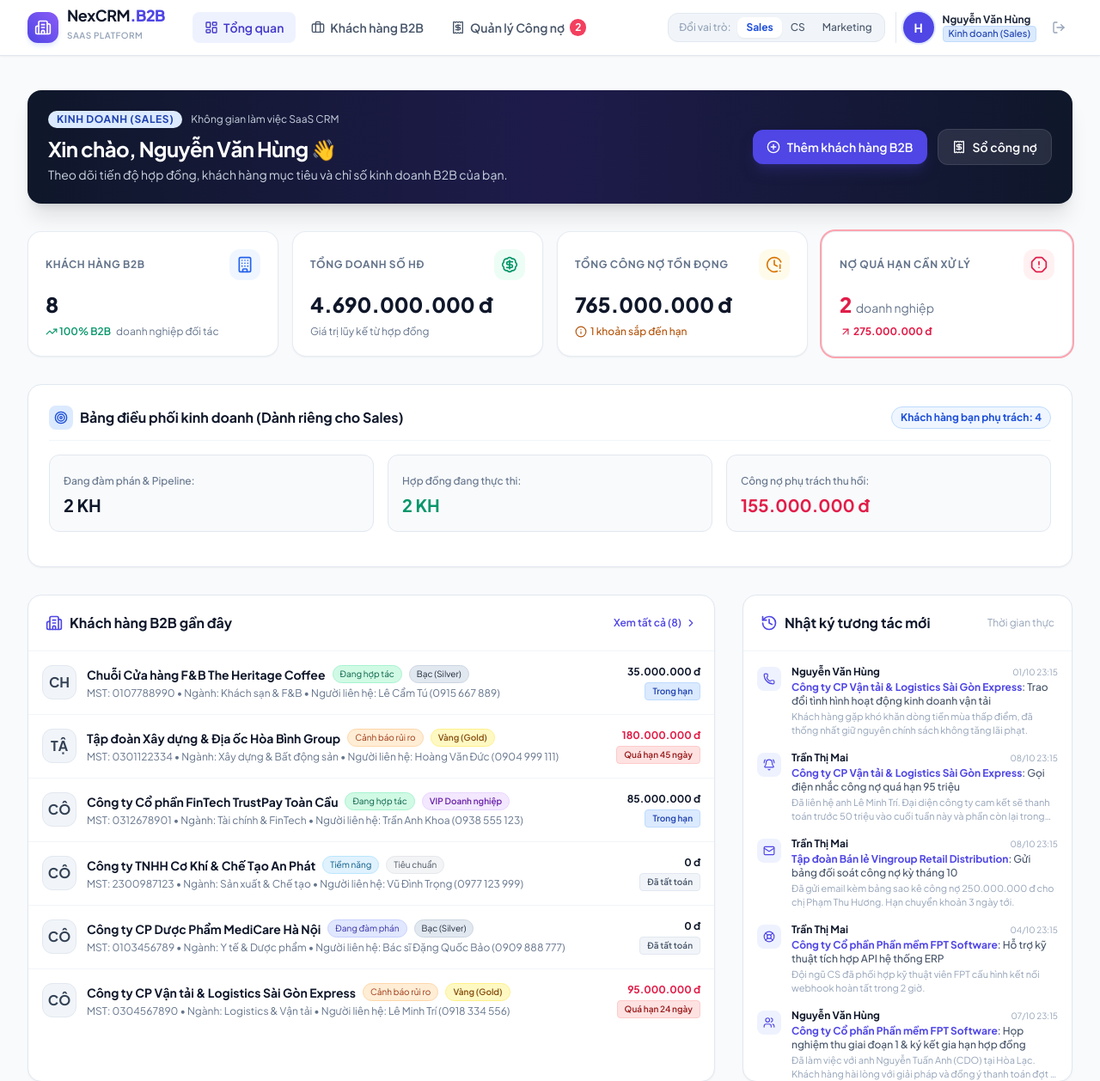
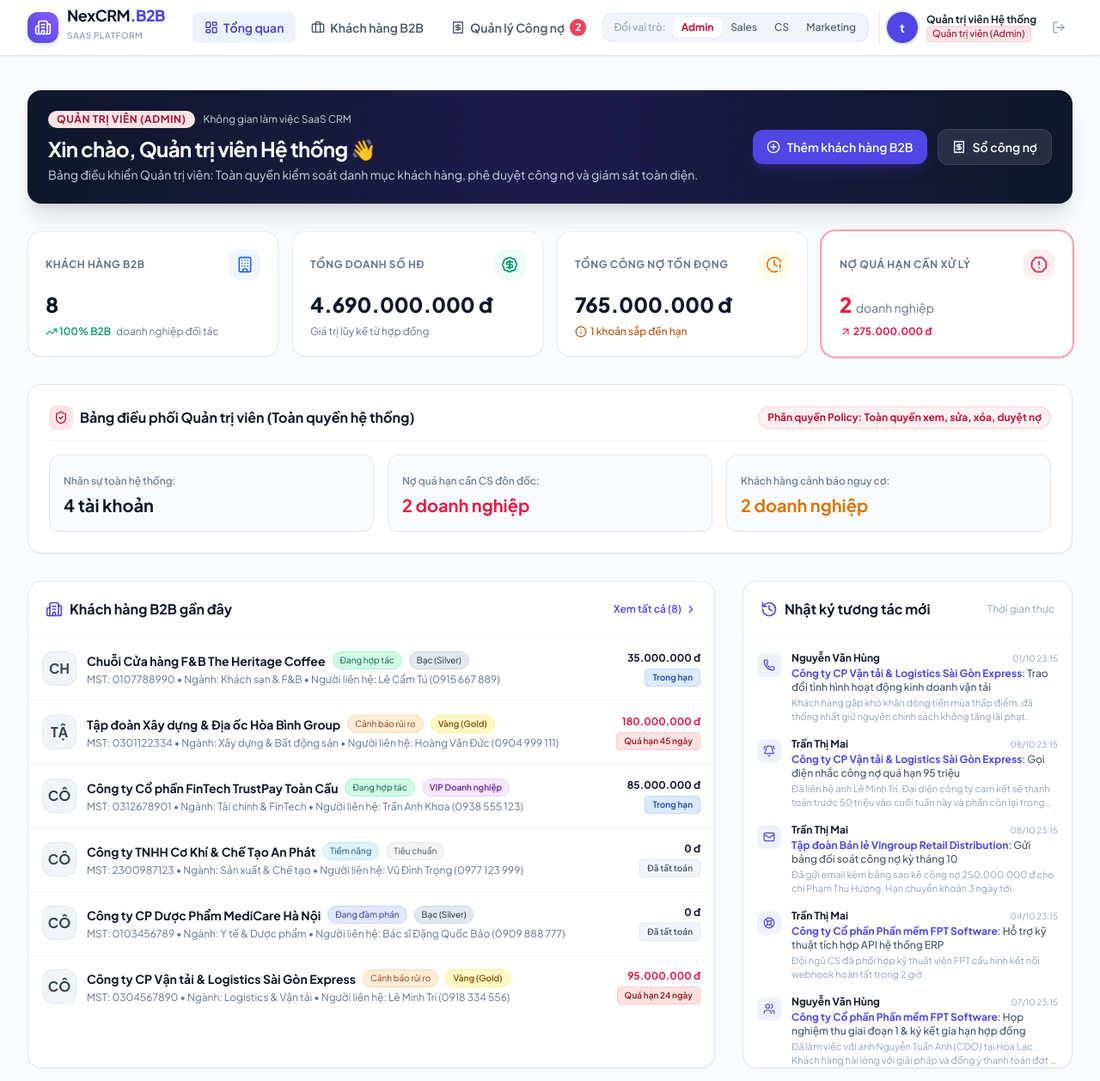
Before and after one commit to NeoHuy/nexcrm-b2b, a Rails app: page /dashboard in a window 1280 px wide. Shown: the top 1258 px of the page at 86% size. Run offline with Rails 7, Linux system fonts and the light colour scheme; a user stored in the database is signed in; data comes from the database, SQL or seed files in the repository; parts of the project's set-up code (start-up, migrations or seed data) failed here and were passed over; some libraries are stand-ins or nearby versions.

Commit message:
feat: implement Policy-based authorization with admin and user roles

```diff
--- a/app/controllers/activities_controller.rb
+++ b/app/controllers/activities_controller.rb
@@ -4,6 +4,8 @@ class ActivitiesController < ApplicationController
     @activity = @customer.activities.build(activity_params)
     @activity.user = current_user
     @activity.occurred_at ||= Time.current
+
+    authorize @activity
 
     if @activity.save
       flash[:notice] = "Đã lưu nhật ký tương tác: #{@activity.title}"
@@ -17,6 +19,9 @@ class ActivitiesController < ApplicationController
   def destroy
     @customer = Customer.find(params[:customer_id])
     @activity = @customer.activities.find(params[:id])
+
+    authorize @activity
+
     @activity.destroy
     flash[:notice] = "Đã xóa nhật ký tương tác."
     redirect_to customer_path(@customer)
--- a/app/controllers/application_controller.rb
+++ b/app/controllers/application_controller.rb
@@ -1,9 +1,26 @@
 class ApplicationController < ActionController::Base
   protect_from_forgery with: :exception
 
-  helper_method :current_user, :logged_in?, :format_vnd
+  helper_method :current_user, :logged_in?, :format_vnd, :policy
 
   before_action :authenticate_user!
+
+  class NotAuthorizedError < StandardError; end
+  rescue_from NotAuthorizedError, with: :user_not_authorized
+
+  def policy(record)
+    policy_class = "#{record.is_a?(Class) ? record : record.class}Policy".constantize
+    policy_class.new(current_user, record)
+  end
+
+  def authorize(record, query = nil)
+    query ||= "#{action_name}?"
+    pol = policy(record)
+    unless pol.public_send(query)
+      raise NotAuthorizedError, "Bạn không có quyền thực hiện hành động này."
+    end
+    true
+  end
 
   private
 
@@ -22,6 +39,11 @@ class ApplicationController < ActionController::Base
     end
   end
 
+  def user_not_authorized(exception)
+    flash[:alert] = exception.message || "Bạn không có quyền thực hiện hành động này (Phân quyền theo Policy)."
+    redirect_back fallback_location: root_path
+  end
+
   def format_vnd(amount)
     return "0 đ" if amount.blank?
     formatted = amount.to_i.to_s.reverse.gsub(/(\d{3})(?=\d)/, '\\1.').reverse
--- a/app/controllers/dashboard_controller.rb
+++ b/app/controllers/dashboard_controller.rb
@@ -10,8 +10,14 @@ class DashboardController < ApplicationController
     @recent_activities = Activity.includes(:customer, :user).order(created_at: :desc).limit(8)
     @recent_customers = Customer.includes(:assigned_user).order(created_at: :desc).limit(6)
 
-    # Role-specific data
-    if current_user.sales?
+    # Role & Policy-specific data
+    if current_user.admin?
+      @cs_urgent_debts = Customer.overdue_debts.order(payment_due_date: :asc).limit(5)
+      @cs_at_risk = Customer.where(status: "at_risk").limit(5)
+      @industry_breakdown = Customer.group(:industry).count
+      @source_breakdown = Customer.group(:lead_source).count
+      @status_breakdown = Customer.group(:status).count
+    elsif current_user.sales?
       @my_customers = current_user.assigned_customers
       @my_pipeline_count = @my_customers.where(status: %w[lead prospect]).count
       @my_active_count = @my_customers.where(status: "active").count
--- a/app/controllers/debt_transactions_controller.rb
+++ b/app/controllers/debt_transactions_controller.rb
@@ -4,6 +4,8 @@ class DebtTransactionsController < ApplicationController
     @transaction = @customer.debt_transactions.build(debt_transaction_params)
     @transaction.user = current_user
     @transaction.transaction_date ||= Date.current
+
+    authorize @transaction
 
     if @transaction.save
       flash[:notice] = "Đã cập nhật công nợ thành công! (#{DebtTransaction::TRANSACTION_TYPES[@transaction.transaction_type]}: #{format_vnd(@transaction.amount)})"
--- a/app/models/user.rb
+++ b/app/models/user.rb
@@ -1,7 +1,8 @@
 class User < ApplicationRecord
   has_secure_password
 
-  ROLES = %w[sales cs marketing].freeze
+  ROLES = %w[admin user].freeze
+  DEPARTMENTS = %w[sales cs marketing management].freeze
 
   validates :name, presence: true
   validates :email, presence: true, uniqueness: true, format: { with: URI::MailTo::EMAIL_REGEXP }
@@ -11,33 +12,51 @@ class User < ApplicationRecord
   has_many :activities, dependent: :destroy
   has_many :debt_transactions, dependent: :nullify
 
+  def admin?
+    role == "admin"
+  end
+
+  def user?
+    role == "user"
+  end
+
   def sales?
-    role == "sales"
+    department == "sales"
   end
 
   def cs?
-    role == "cs"
+    department == "cs"
   end
 
   def marketing?
-    role == "marketing"
+    department == "marketing"
   end
 
   def role_label
-    case role
-    when "sales" then "Kinh doanh (Sales)"
-    when "cs" then "Chăm sóc KH (CS)"
-    when "marketing" then "Tiếp thị (Marketing)"
-    else role.to_s.titleize
+    if admin?
+      "Quản trị viên (Admin)"
+    elsif sales?
+      "Kinh doanh (Sales)"
+    elsif cs?
+      "Chăm sóc KH (CS)"
+    elsif marketing?
+      "Tiếp thị (Marketing)"
+    else
+      "Nhân viên (User)"
     end
   end
 
   def role_badge_class
-    case role
-    when "sales" then "bg-blue-100 text-blue-800 border-blue-200"
-    when "cs" then "bg-emerald-100 text-emerald-800 border-emerald-200"
-    when "marketing" then "bg-purple-100 text-purple-800 border-purple-200"
-    else "bg-slate-100 text-slate-800 border-slate-200"
+    if admin?
+      "bg-rose-100 text-rose-800 border-rose-200 font-bold"
+    elsif sales?
+      "bg-blue-100 text-blue-800 border-blue-200"
+    elsif cs?
+      "bg-emerald-100 text-emerald-800 border-emerald-200"
+    elsif marketing?
+      "bg-purple-100 text-purple-800 border-purple-200"
+    else
+      "bg-slate-100 text-slate-800 border-slate-200"
     end
   end
 end
--- /dev/null
+++ b/app/policies/debt_policy.rb
@@ -0,0 +1,5 @@
+class DebtPolicy < ApplicationPolicy
+  def index?
+    true
+  end
+end
--- a/app/views/customers/index.html.erb
+++ b/app/views/customers/index.html.erb
@@ -12,10 +12,12 @@
     </div>
 
     <div class="flex items-center space-x-3">
+      <% if policy(Customer).new? %>
         <a href="<%= new_customer_path %>" class="px-4 py-2.5 bg-indigo-600 hover:bg-indigo-700 text-white text-sm font-bold rounded-xl shadow-lg shadow-indigo-100 flex items-center space-x-2 transition">
           <i data-lucide="plus" class="w-4 h-4"></i>
           <span>Thêm khách hàng B2B mới</span>
         </a>
+      <% end %>
     </div>
   </div>
 
@@ -199,9 +201,11 @@
                     <a href="<%= customer_path(c) %>" class="px-2.5 py-1 bg-slate-100 hover:bg-indigo-50 hover:text-indigo-600 text-slate-700 font-semibold rounded-lg transition" title="Xem chi tiết">
                       Chi tiết
                     </a>
+                    <% if policy(c).edit? %>
                       <a href="<%= edit_customer_path(c) %>" class="p-1 text-slate-400 hover:text-slate-700 rounded-lg hover:bg-slate-100 transition" title="Chỉnh sửa">
                         <i data-lucide="edit-3" class="w-4 h-4"></i>
                       </a>
+                    <% end %>
                   </div>
                 </td>
               </tr>
--- a/app/views/dashboard/index.html.erb
+++ b/app/views/dashboard/index.html.erb
@@ -9,7 +9,9 @@
     </div>
     <h1 class="text-2xl font-bold tracking-tight">Xin chào, <%= current_user.name %> 👋</h1>
     <p class="text-sm text-slate-300 mt-1">
-      <% if current_user.sales? %>
+      <% if current_user.admin? %>
+        Bảng điều khiển Quản trị viên: Toàn quyền kiểm soát danh mục khách hàng, phê duyệt công nợ và giám sát toàn diện.
+      <% elsif current_user.sales? %>
         Theo dõi tiến độ hợp đồng, khách hàng mục tiêu và chỉ số kinh doanh B2B của bạn.
       <% elsif current_user.cs? %>
         Cảnh báo công nợ quá hạn, sức khỏe tài khoản và theo dõi hỗ trợ khách hàng B2B.
@@ -98,7 +100,37 @@
 </div>
 
 <!-- Role Tailored Action & Insights Panel -->
-<% if current_user.sales? %>
+<% if current_user.admin? %>
+  <!-- ADMIN EXECUTIVE VIEW -->
+  <div class="bg-white rounded-2xl border border-slate-200 p-6 mb-8 shadow-sm">
+    <div class="flex items-center justify-between mb-4 pb-3 border-b border-slate-100">
+      <div class="flex items-center space-x-2">
+        <div class="w-7 h-7 rounded-lg bg-rose-100 text-rose-700 flex items-center justify-center">
+          <i data-lucide="shield-check" class="w-4 h-4"></i>
+        </div>
+        <h2 class="text-base font-bold text-slate-900">Bảng điều phối Quản trị viên (Toàn quyền hệ thống)</h2>
+      </div>
+      <span class="text-xs bg-rose-50 text-rose-700 font-bold px-2.5 py-1 rounded-full border border-rose-200">
+        Phân quyền Policy: Toàn quyền xem, sửa, xóa, duyệt nợ
+      </span>
+    </div>
+
+    <div class="grid grid-cols-1 md:grid-cols-3 gap-4">
+      <div class="bg-slate-50 p-4 rounded-xl border border-slate-200">
+        <span class="text-xs text-slate-500 font-medium">Nhân sự toàn hệ thống:</span>
+        <p class="text-xl font-bold text-slate-900 mt-1"><%= User.count %> tài khoản</p>
+      </div>
+      <div class="bg-slate-50 p-4 rounded-xl border border-slate-200">
+        <span class="text-xs text-slate-500 font-medium">Nợ quá hạn cần CS đôn đốc:</span>
+        <p class="text-xl font-bold text-rose-600 mt-1"><%= @overdue_customers.count %> doanh nghiệp</p>
+      </div>
+      <div class="bg-slate-50 p-4 rounded-xl border border-slate-200">
+        <span class="text-xs text-slate-500 font-medium">Khách hàng cảnh báo nguy cơ:</span>
+        <p class="text-xl font-bold text-amber-600 mt-1"><%= @at_risk_customers.count %> doanh nghiệp</p>
+      </div>
+    </div>
+  </div>
+<% elsif current_user.sales? %>
   <!-- SALES VIEW -->
   <div class="bg-white rounded-2xl border border-slate-200 p-6 mb-8 shadow-sm">
     <div class="flex items-center justify-between mb-4 pb-3 border-b border-slate-100">
--- a/app/views/layouts/application.html.erb
+++ b/app/views/layouts/application.html.erb
@@ -88,6 +88,7 @@
               <!-- Quick Role Switch dropdown / buttons -->
               <div class="hidden sm:flex items-center bg-slate-100 p-1 rounded-xl border border-slate-200 text-xs font-medium">
                 <span class="px-2 text-slate-400">Đổi vai trò:</span>
+                <%= button_to "Admin", demo_login_path(role: "admin"), method: :post, class: "px-2.5 py-1 rounded-lg transition #{current_user.admin? ? 'bg-white text-rose-700 shadow-sm font-bold' : 'text-slate-600 hover:text-slate-900'}" %>
                 <%= button_to "Sales", demo_login_path(role: "sales"), method: :post, class: "px-2.5 py-1 rounded-lg transition #{current_user.sales? ? 'bg-white text-blue-700 shadow-sm font-bold' : 'text-slate-600 hover:text-slate-900'}" %>
                 <%= button_to "CS", demo_login_path(role: "cs"), method: :post, class: "px-2.5 py-1 rounded-lg transition #{current_user.cs? ? 'bg-white text-emerald-700 shadow-sm font-bold' : 'text-slate-600 hover:text-slate-900'}" %>
                 <%= button_to "Marketing", demo_login_path(role: "marketing"), method: :post, class: "px-2.5 py-1 rounded-lg transition #{current_user.marketing? ? 'bg-white text-purple-700 shadow-sm font-bold' : 'text-slate-600 hover:text-slate-900'}" %>
```
Also changed, not shown: app/controllers/customers_controller.rb (+13 -0 lines), app/controllers/sessions_controller.rb (+14 -2 lines), app/policies/activity_policy.rb (added, +12 -0 lines), app/policies/application_policy.rb (added, +36 -0 lines), app/policies/customer_policy.rb (added, +49 -0 lines), app/policies/debt_transaction_policy.rb (added, +8 -0 lines), app/views/customers/show.html.erb (+12 -1 lines), app/views/sessions/new.html.erb (+17 -7 lines), db/seeds.rb (+18 -7 lines), README.md. Lines whose indentation alone changed are shown as unchanged.
